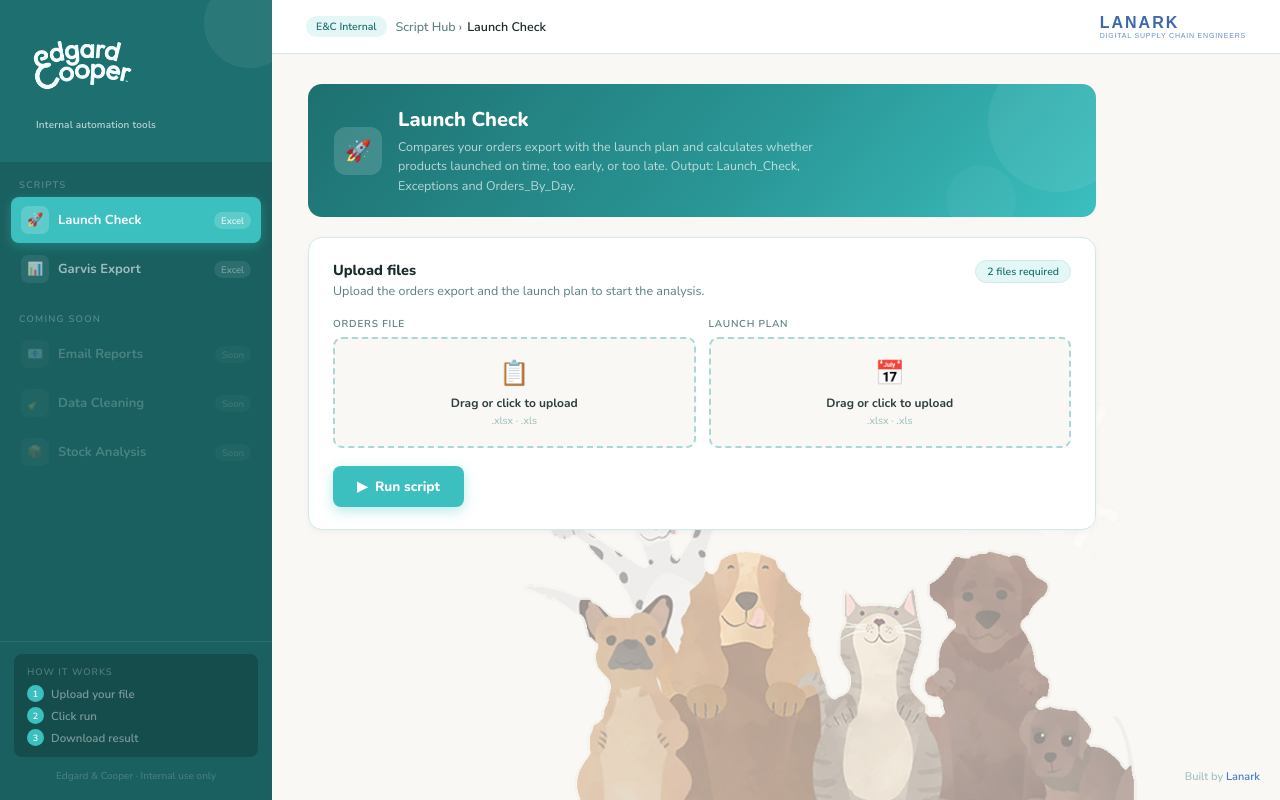
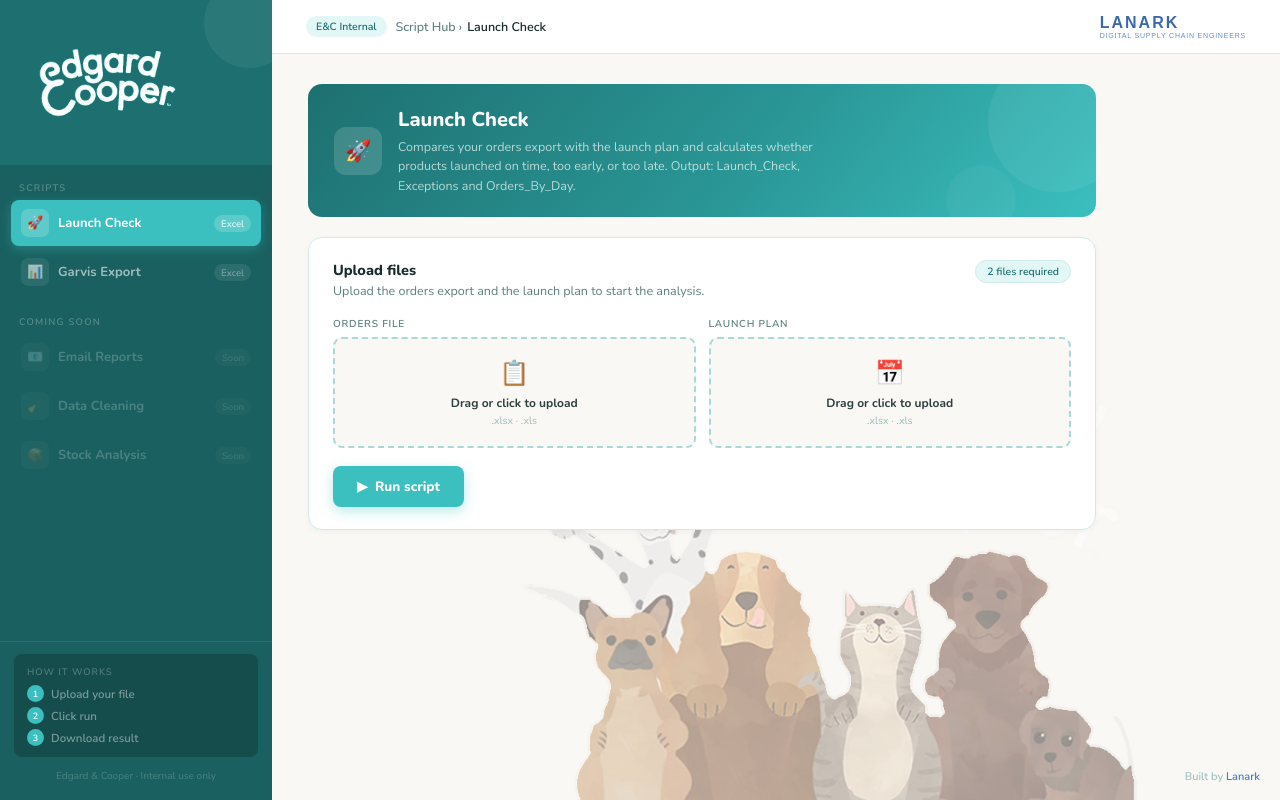
Before and after one commit to Lanark-EC/Edgard-Cooper, a Flask app: page / in a window 1280 px wide. Run offline with Flask 3, Linux system fonts and the light colour scheme.

Commit message:
center logo, bigger, remove subtitle

```diff
--- a/templates/index.html
+++ b/templates/index.html
@@ -21,9 +21,9 @@
 
 /* SIDEBAR */
 .sidebar{width:var(--sb-w);background:var(--teal-sb);display:flex;flex-direction:column;position:fixed;top:0;left:0;bottom:0;z-index:100;overflow-y:auto;}
-.sb-brand{background:var(--teal-deeper);padding:20px 18px 14px;position:relative;overflow:hidden;}
-.sb-top{padding:0;}
-.sb-top img{width:130px;display:block;border-radius:0;}
+.sb-brand{background:var(--teal-deeper);padding:20px 18px 20px;position:relative;overflow:hidden;}
+.sb-top{padding:0;display:flex;justify-content:center;}
+.sb-top img{width:180px;display:block;}
 .sb-brand::before{content:'';position:absolute;top:-22px;right:-22px;width:90px;height:90px;border-radius:50%;background:rgba(255,255,255,0.06);}
 .sb-top{display:flex;align-items:flex-start;justify-content:space-between;position:relative;z-index:2;}
 .sb-sub{font-size:10px;color:rgba(255,255,255,0.7);font-weight:600;position:relative;z-index:2;padding:8px 18px 16px;margin-top:0;letter-spacing:.02em;}
@@ -129,7 +129,6 @@
     <div class="sb-top">
       <img src="{{ url_for('static', filename='EC_transparent.png') }}" alt="Edgard & Cooper" onerror="this.style.display='none'">
     </div>
-    <div class="sb-sub">Internal automation tools</div>
   </div>
 
   <nav class="sb-nav">
```
